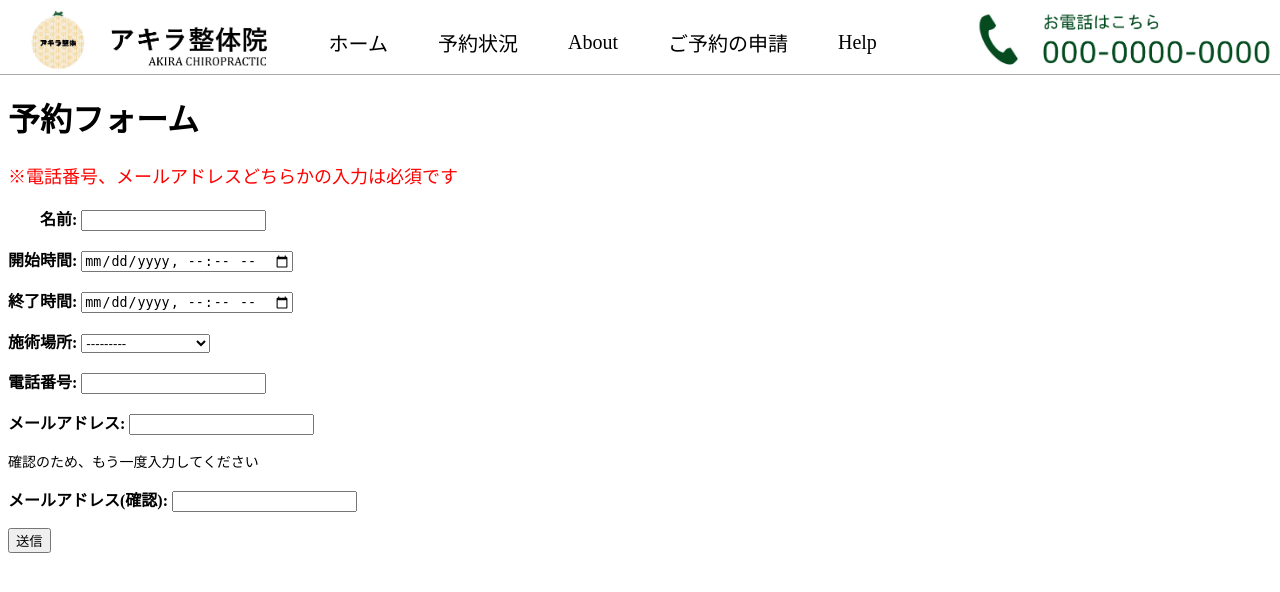
After one commit to zuka121/Akira-seitai, a Django app: page /request/new/ in a window 1280 px wide. The commit adds this page. Shown: the top 592 px of the page. Run offline with Django 5.2, Linux system fonts and the light colour scheme.

Commit message:
add form

```diff
--- /dev/null
+++ b/calendarapp/forms.py
@@ -0,0 +1,12 @@
+from django import forms
+from .models import Request
+
+class RequestForm(forms.ModelForm):
+    class Meta:
+        model = Request
+        fields = ['name', 'start_time', 'end_time', 'treatment_location', 'phone_number', 'email', 'email_confirm' ]
+
+        widgets = {
+            'start_time': forms.DateTimeInput(attrs={'type': 'datetime-local'}),
+            'end_time': forms.DateTimeInput(attrs={'type': 'datetime-local'}),
+        }
--- a/calendarapp/models.py
+++ b/calendarapp/models.py
@@ -1,6 +1,7 @@
 from django.db import models
 from django.utils.timezone import now
 from datetime import timedelta
+from django.core.exceptions import ValidationError
 
 class Event(models.Model):
     title = models.CharField(max_length=100)
@@ -10,3 +11,33 @@ class Event(models.Model):
 
     def __str__(self):
         return self.title
+
+
+class Request(models.Model):
+    LOCATION_CHOICES = [
+        ('onsite', '出張'),
+        ('moca', '下津カフェMOCA'),
+    ]
+
+    name = models.CharField(max_length=255, verbose_name="　　名前")
+    start_time = models.DateTimeField(verbose_name="開始時間")
+    end_time = models.DateTimeField(verbose_name="終了時間")
+    treatment_location = models.CharField(max_length=50, choices=LOCATION_CHOICES, verbose_name="施術場所")
+
+    phone_number = models.CharField(max_length=20, blank=True, null=True, verbose_name="電話番号")
+    email = models.EmailField(blank=True, null=True, help_text="メールアドレスをもう一度入力してください", verbose_name="メールアドレス")
+    email_confirm = models.EmailField(blank=True, null=True, verbose_name="メールアドレス(確認)")
+
+    def clean(self):
+        # 電話番号かメールアドレスのどちらか一方が必須
+        if not self.phone_number and not self.email:
+            raise ValidationError('電話番号かメールアドレスのどちらか一方を入力してください。')
+
+    def clean(self):
+        # メールアドレスの一致を確認
+        if self.email and self.email_confirm and self.email != self.email_confirm:
+            raise ValidationError("メールアドレスが一致しません。再度確認してください。")
+
+
+    def __str__(self):
+        return self.name
--- a/calendarapp/templates/base.html
+++ b/calendarapp/templates/base.html
@@ -78,6 +78,19 @@
         th {
             background-color: #f2f2f2;
         }
+
+        #text1{
+            color:red;
+            font-size: 18px;
+        }
+
+        #text2{
+            font-size: 14px;
+        }
+
+        #text3{
+            font-weight:bold;
+        }
     </style>
 </head>
 <body>
@@ -88,9 +101,9 @@
         <!-- メニューリンク -->
         <ul>
             <li><a href="{% url 'home' %}">ホーム</a></li>
-            <li><a href="{% url 'calendar' %}">カレンダー</a></li>
+            <li><a href="{% url 'calendar' %}">予約状況</a></li>
             <li><a href="#">About</a></li>
-            <li><a href="#">Contact</a></li>
+            <li><a href="{% url 'request_create' %}">ご予約の申請</a></li>
             <li><a href="#">Help</a></li>
         </ul>
         <a><img src="{% static 'calendarapp/images/denwa.png' %}" alt="サイトロゴ"></a>
--- /dev/null
+++ b/calendarapp/templates/calendarapp/request_form.html
@@ -0,0 +1,25 @@
+{% extends 'base.html' %}
+
+{% block title %}予約フォーム{% endblock %}
+
+
+{% block content %}
+    <h1>予約フォーム</h1>
+    <p id="text1">※電話番号、メールアドレスどちらかの入力は必須です</p>
+    <form method="POST">
+        {% csrf_token %}
+        {% csrf_token %}
+        <p id="text3">{{ form.name.label_tag }} {{ form.name }}</p>
+        <p id="text3">{{ form.start_time.label_tag }} {{ form.start_time }}</p>
+        <p id="text3">{{ form.end_time.label_tag }} {{ form.end_time }}</p>
+        <p id="text3">{{ form.treatment_location.label_tag }} {{ form.treatment_location }}</p>
+        <p id="text3">{{ form.phone_number.label_tag }} {{ form.phone_number }}</p>
+        <p id="text3">{{ form.email.label_tag }} {{ form.email }}</p>
+        <p id="text2">確認のため、もう一度入力してください</p>
+        <p id="text3">{{ form.email_confirm.label_tag }} {{ form.email_confirm }}</p>
+
+
+        <button type="submit">送信</button>
+    </form>
+
+{% endblock %}
--- a/calendarapp/urls.py
+++ b/calendarapp/urls.py
@@ -7,4 +7,7 @@ urlpatterns = [
     path('calendar/', views.calendar_view, name='calendar'),
     path('<int:year>/<int:month>/', views.calendar_view, name='calendar'),
     path('week/<int:year>/<int:month>/<int:day>/', views.week_view, name='week_view'),
+    path('request/new/', views.request_create_view, name='request_create'),
+    path('request/success/', views.request_success_view, name='request_success'),
+
 ]
--- a/calendarapp/views.py
+++ b/calendarapp/views.py
@@ -3,6 +3,8 @@ from .models import Event
 import calendar
 from datetime import datetime, timedelta
 from django.utils import timezone
+from django.shortcuts import render, redirect
+from .forms import RequestForm
 
 
 import matplotlib.pyplot as plt
@@ -164,3 +166,21 @@ def week_view(request, year, month, day):
     }
 
     return render(request, 'calendarapp/week.html', context)
+
+
+
+def request_create_view(request):
+    if request.method == 'POST':
+        form = RequestForm(request.POST)
+        if form.is_valid():
+            form.save()
+            return redirect('request_success')  # 保存後のリダイレクト先を設定
+    else:
+        form = RequestForm()
+
+    return render(request, 'calendarapp/request_form.html', {'form': form})
+
+
+
+def request_success_view(request):
+    return render(request, 'calendarapp/request_success.html')
```
Also changed, not shown: calendarapp/admin.py (+12 -2 lines), calendarapp/templates/calendarapp/request_success.html (added, +10 -0 lines), calendarapp/templates/calendarapp/week.html (+1 -1 lines), calendarapp/migrations/0004_request.py (added), calendarapp/migrations/0005_request_email_request_phone_number.py (added), calendarapp/migrations/0006_alter_request_email_alter_request_phone_number.py (added), calendarapp/migrations/0007_request_email_confirm_alter_request_email_and_more.py (added), db.sqlite3.
